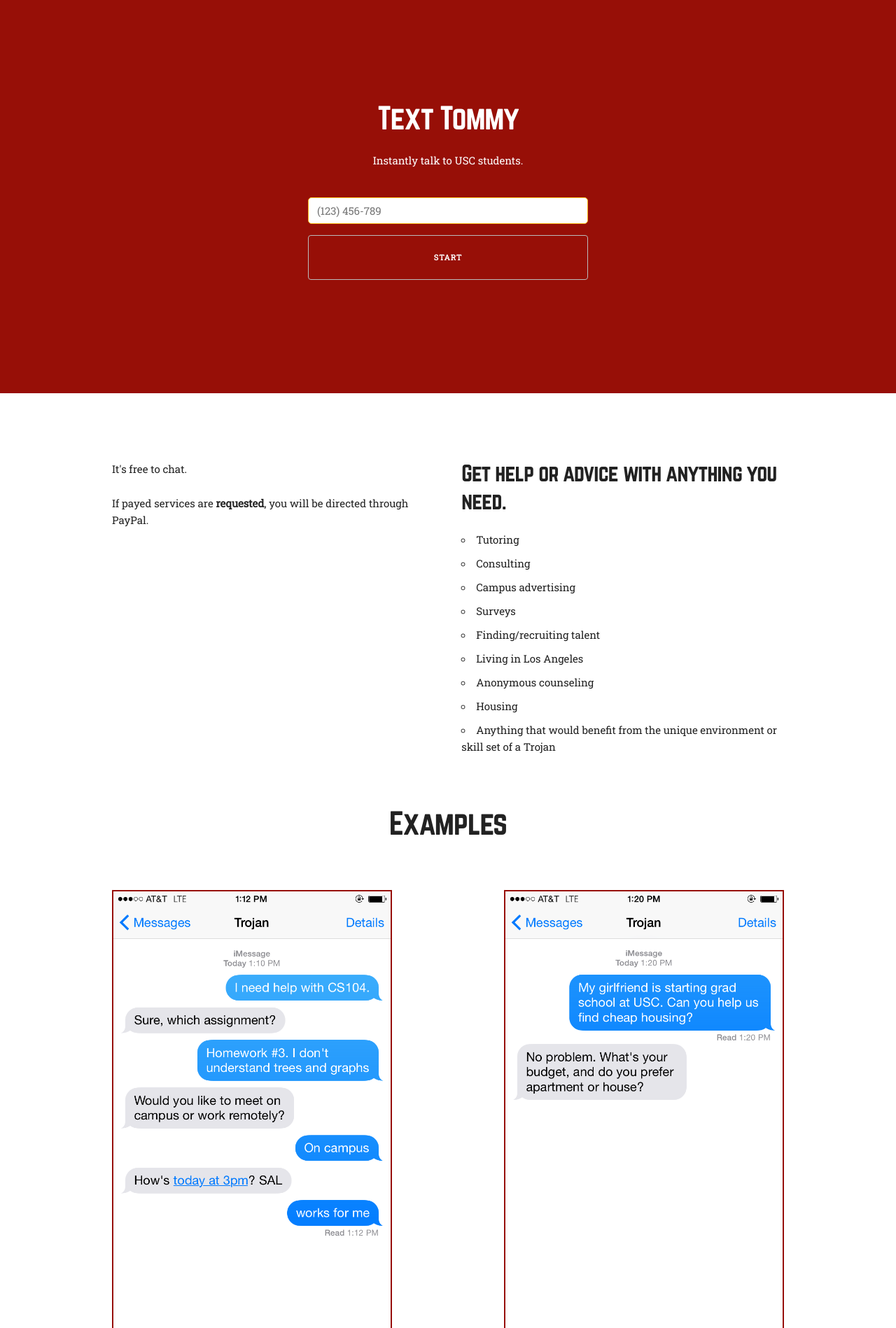
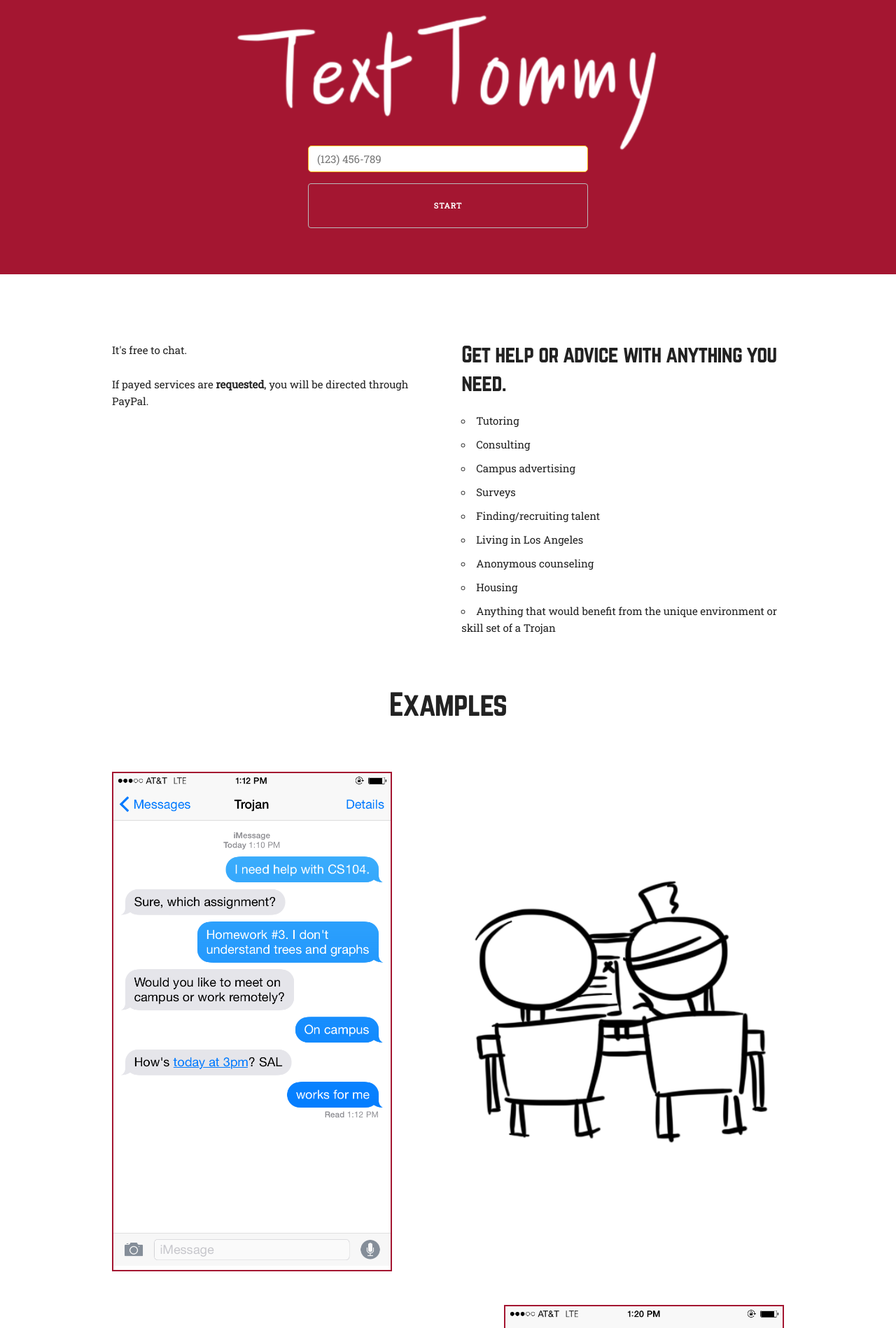
Before and after one commit to zacharyg/Trojan-Text, a plain HTML site: page index.html in a window 1280 px wide. Shown: the top 1898 px of the page at 70% size. Drawn offline with Linux system fonts and the light colour scheme.

Commit message:
new updates

```diff
--- a/css/custom.css
+++ b/css/custom.css
@@ -11,15 +11,26 @@ h1, h2, h3, h4, h5, h6{
 	font-family: 'Roboto Slab', serif;
 }
 a {
-    color: #970f07;
+    color: #a41631;
     text-decoration: none
 }
 a:hover {
     color: #f8ba17;
 }
 .header-background{
-  background-color: #970f07;
+/*    background: url(../images/Texters.png);
+  background-size: 70%;
+  background-repeat: no-repeat;
+  background-position: center;*/
+  background: url(../images/LogoTest2.png);
+  background-size: 50%;
+  background-repeat: no-repeat;
+  background-position: center top;
+
+  background-color: #a41631;
   color: white;
+
+
 }
 
 
@@ -38,7 +49,7 @@ input[type=text]:focus {
 }
 
 input[type=submit] {
-	background: #970f07;
+	background: #a41631;
 	color:white;
 }
 input:hover[type="submit"] {
@@ -102,7 +113,7 @@ color:#f8ba17;
     height: 100%;
     width: 100%;
     padding: 3%;
-    background: #970f07;
+    background: #a41631;
 
     color: #fff;
 }
@@ -113,8 +124,8 @@ color:#f8ba17;
 
 
 /*Example area*/
-.example{
-	border:solid 2px #970f07;
+.text{
+	border:solid 2px #a41631;
 	max-width: 400px;
 	margin: 0 auto;
 }
--- a/index.html
+++ b/index.html
@@ -37,16 +37,16 @@
   <div class="container">
 
     <div class="row">
-      <div class="twelve column" style="margin: 15% 0 10% 0">
-        <h2 style="text-align: center">Text Tommy</h2>
-        <p style="text-align: center">Instantly talk to USC students.</p>
+      <div class="twelve column" style="margin: 10% 0 0 0">
+        <!-- <h2 style="text-align: center">Text Tommy</h2>
+        <p style="text-align: center">Instantly talk to USC students.</p> -->
         <!-- <form action="#" method="post" style="text-align: center">
             <input type="number" placeholder="(123) 456-678"/>
         </form>
         <form action="#" method="post" style="text-align: center">
             <input type="submit" value="Hit me up!"/>
         </form> -->
-        <div class="form-style-6">
+        <div class="form-style-6" style= "margin-top: 10%">
             <form>
               <input type="text" name="field1" placeholder="(123) 456-789" />
               <input type="submit" value="Start" />
@@ -101,11 +101,11 @@
   <div class="Examples">
   <div class="container">
     <div class="row">
-      <div class="six columns example left" style="margin-top: 5%">
+      <div class="six columns text left" style="margin-top: 5%">
         <div style="text-align: left"><img src="images/cs104.PNG" alt="Tutoring" width="100%"/></div>
       </div>
-      <div class="six columns example right" style="margin-top: 5%">
-        <divstyle="text-align: right"><img src="images/housing.PNG" alt="Housing" width="100%"/></div>
+      <div class="six columns example right" style="margin-top: 20%">
+        <divstyle="text-align: right"><img src="images/Tutoring.PNG" alt="Housing" width="100%"/></div>
       </div>
     </div>
   </div>
@@ -114,11 +114,11 @@
   <div class="Examples">
   <div class="container">
     <div class="row">
-      <div class="six columns example left" style="margin-top: 5%">
-        <div style="text-align: left"><img src="images/internship.PNG" alt="Jobs" width="100%"/></div>
+      <div class="six columns example left" style="margin-top: 20%">
+        <div style="text-align: left"><img src="images/house.PNG" alt="Jobs" width="130%" height="130%"/></div>
       </div>
-      <div class="six columns example right" style="margin-top: 5%">
-        <divstyle="text-align: right"><img src="images/advice.PNG" alt="Counseling" width="100%"/></div>
+      <div class="six columns text right" style="margin-top: 5%">
+        <divstyle="text-align: right"><img src="images/housing.PNG" alt="Counseling" width="100%"/></div>
       </div>
     </div>
   </div>
@@ -127,10 +127,10 @@
   <div class="Examples">
   <div class="container">
     <div class="row">
-      <div class="six columns example left" style="margin-top: 5%">
+      <div class="six columns text left" style="margin-top: 5%">
         <div style="text-align: left"><img src="images/market.PNG" alt="Advertising" width="100%"/></div>
       </div>
-      <div class="six columns example right" style="margin-top: 5%">
+      <div class="six columns text right" style="margin-top: 5%">
         <divstyle="text-align: right"><img src="images/web.PNG" alt="Design and development" width="100%"/></div>
       </div>
     </div>
```
Also changed, not shown: images/LogoTest.png (added), images/LogoTest2.png (added), images/Texters.png (added), images/Tutoring.png (added), images/house.png (added), images/logo.png (added), 3 other files.
